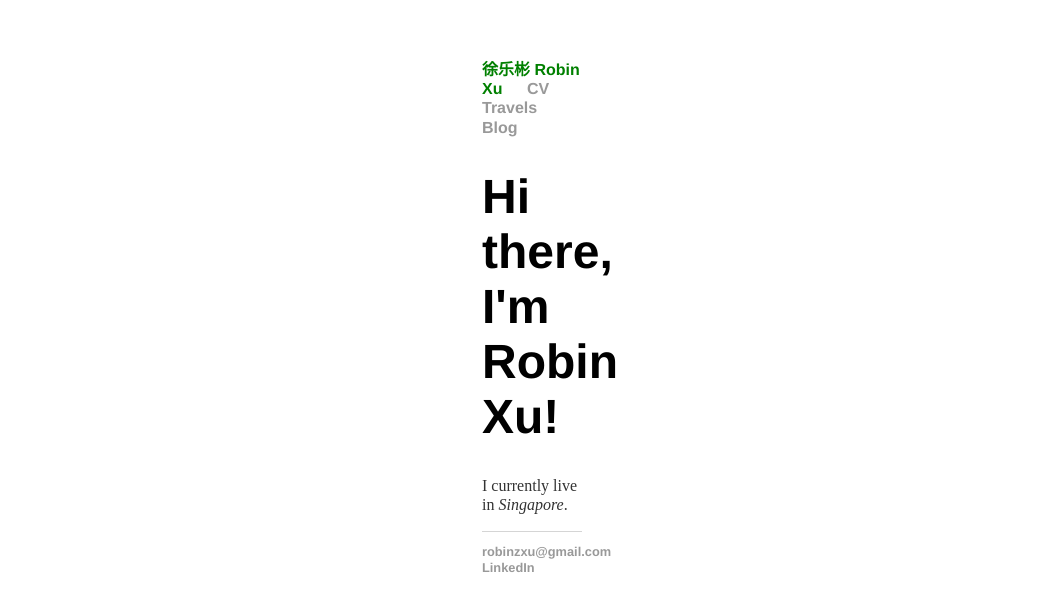
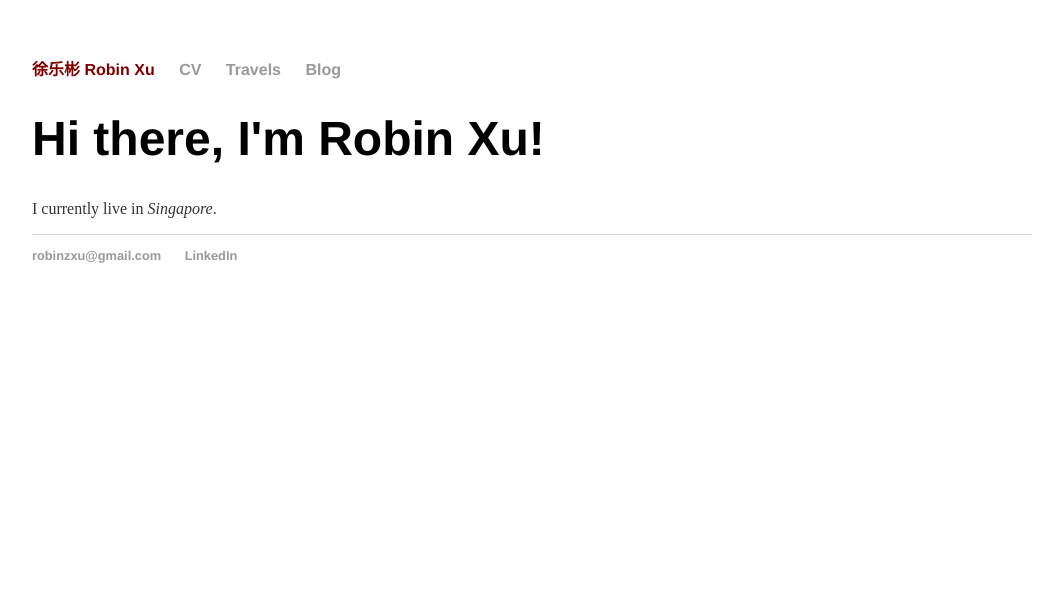
Before and after one commit to robinzxu/robinzxu.github.io, a Jekyll site: the page built from index.html, in a window 1280 px wide. Shown: the top 611 px of the page, without its empty margins (108-1171 px from the left). Built offline with Jekyll 4.4.1, drawn with Linux system fonts in a browser that asks for light colours.

Commit message:
Update main.css

```diff
--- a/css/main.css
+++ b/css/main.css
@@ -1,4 +1,4 @@
-body { margin: 60px auto; width: 95%; max-width:100px}
+body { margin: 60px auto; width: 95%; max-width:1000px}
 
 a { text-decoration: none; color: #999; }
 a:hover { text-decoration: underline; }
@@ -14,7 +14,7 @@ h4 { font-size: 1.5em; }
 nav ul, footer ul { font-size: 1.0em; font-family: 'Helvetica', 'Arial', 'Sans-Serif'; padding: 0px; list-style: none; font-weight: bold; }
 nav ul li, footer ul li { display: inline; margin-right: 20px; }
 #home a {
-    color:green;
+    color:#800000;
 }
 
 footer { border-top: 1px solid #d5d5d5; font-size: 0.8em; }
```
